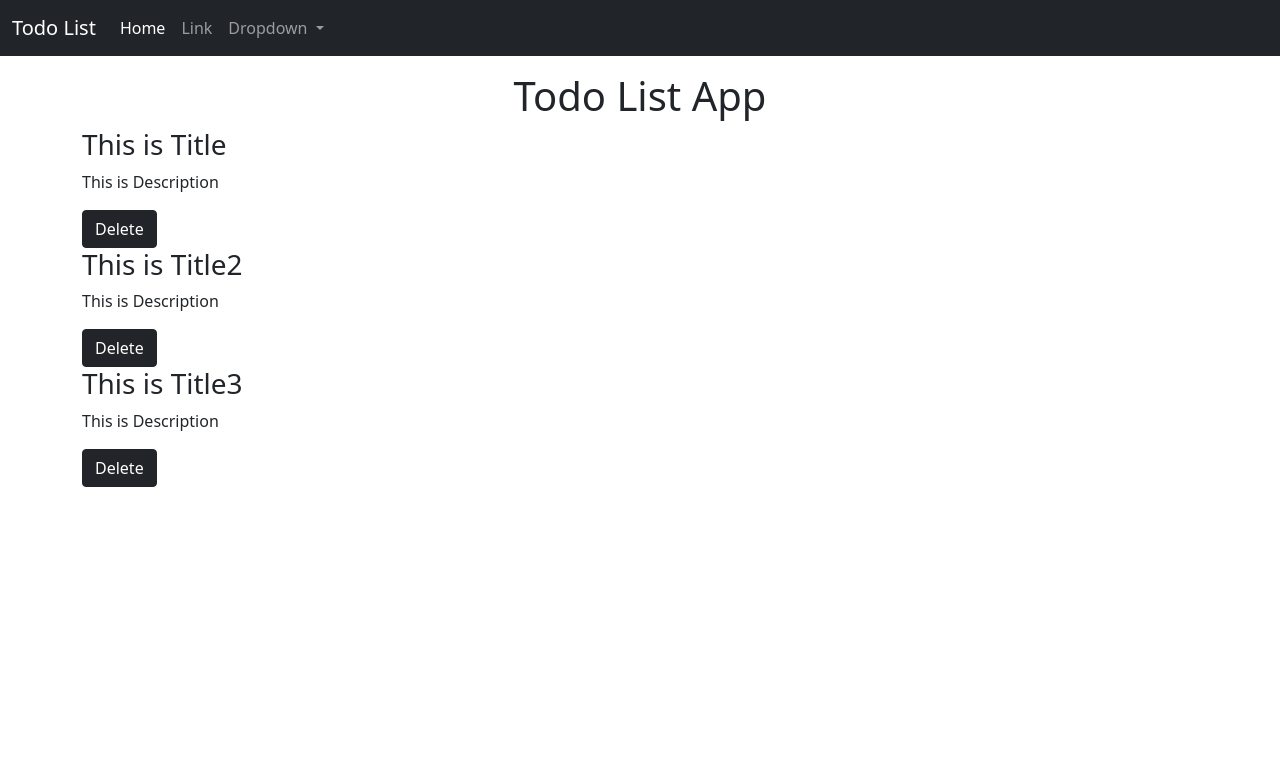
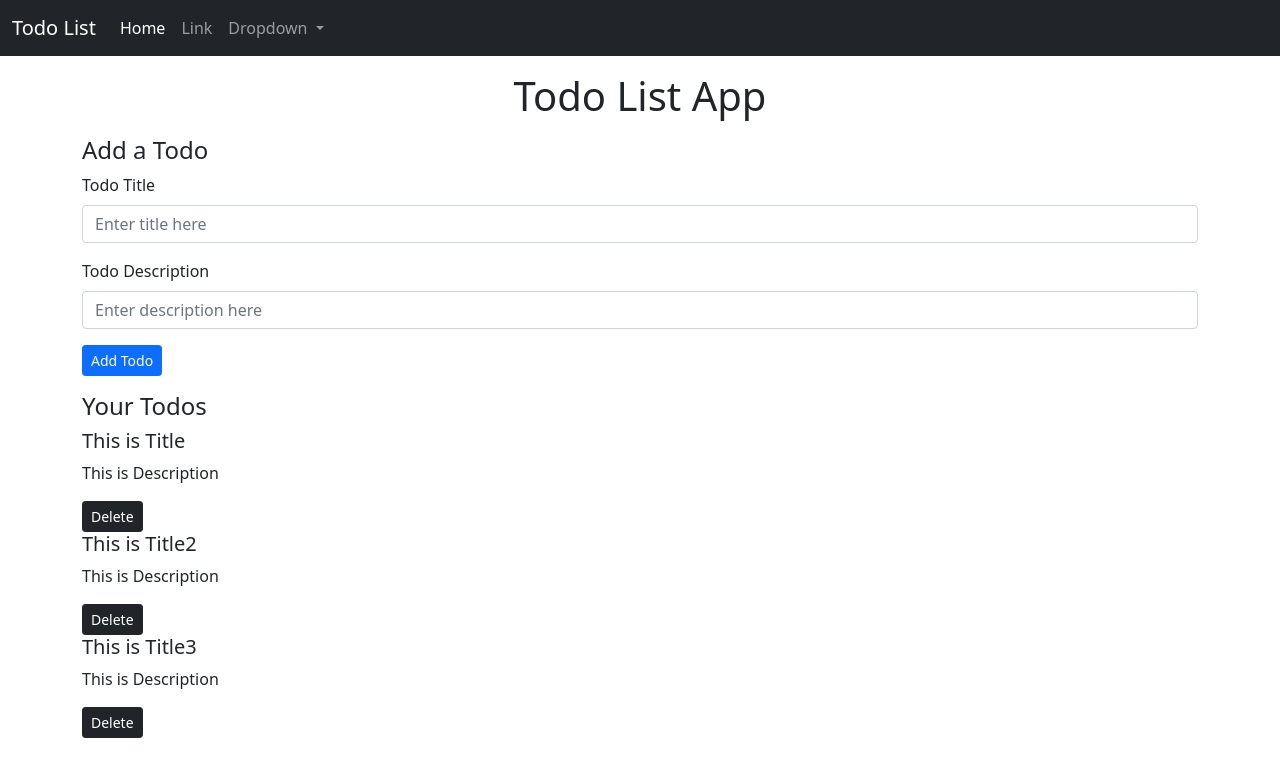
Before and after one commit to kuldeepsinghrai/todolist-angular, an Angular app: page / in a window 1280 px wide. Shown: the top 776 px of the page. Built offline with nearby package versions, Linux system fonts and the light colour scheme.

Commit message:
Adding Todos

```diff
--- /dev/null
+++ b/src/app/MyComponents/add-todo/add-todo.component.html
@@ -0,0 +1,14 @@
+<div class="my-3">
+    <h4>Add a Todo</h4>
+    <form (ngSubmit)="onSubmit()">
+        <div class="mb-3">
+            <label for="title" class="form-label">Todo Title</label>
+            <input type="text"[(ngModel)]="title" class="form-control" placeholder="Enter title here" name="title" id="title">
+        </div>
+        <div class="mb-3">
+            <label for="desc" class="form-label">Todo Description</label>
+            <input type="text" [(ngModel)]="desc" class="form-control" placeholder="Enter description here" name=desc id="desc">
+        </div>
+        <button type="submit" class="btn btn-sm btn-primary">Add Todo</button>
+    </form>
+</div>
--- /dev/null
+++ b/src/app/MyComponents/add-todo/add-todo.component.ts
@@ -0,0 +1,31 @@
+import { Component, EventEmitter, OnInit, Output } from '@angular/core';
+import { Todo } from 'src/app/Todo';
+
+@Component({
+  selector: 'app-add-todo',
+  templateUrl: './add-todo.component.html',
+  styleUrls: ['./add-todo.component.css']
+})
+export class AddTodoComponent implements OnInit {
+  title!: string;
+  desc!: string;
+
+
+
+  @Output() todoAdd: EventEmitter<Todo> = new EventEmitter();
+  constructor() { }
+
+  ngOnInit(): void {
+  }
+  onSubmit() {
+    const todo = {
+      sno:1,
+      title:this.title,
+      desc:this.desc,
+      isActive:true,
+    }
+    this.todoAdd.emit(todo);
+
+  }
+
+}
--- a/src/app/MyComponents/todo-item/todo-item.component.html
+++ b/src/app/MyComponents/todo-item/todo-item.component.html
@@ -1,3 +1,3 @@
-<h3>{{todo?.title}}</h3>
+<h5>{{todo?.title}}</h5>
 <p>{{todo?.desc}}</p>
-<button class="btn btn-dark" (click)="onClick(todo)">Delete</button>
+<button class="btn btn-sm btn-dark" (click)="onClick(todo)">Delete</button>
--- a/src/app/MyComponents/todos/todos.component.html
+++ b/src/app/MyComponents/todos/todos.component.html
@@ -1,3 +1,10 @@
-<div *ngFor="let todo of todos">
-    <app-todo-item [todo]="todo" (todoDelete)="deleteTodo($event)" ></app-todo-item>
-</div>
+<app-add-todo (todoAdd)="addTodo($event)"></app-add-todo>
+<h4>Your Todos</h4>
+
+<div *ngIf="this.todos.length===0; else elseBlock">No Todos available</div>
+<ng-template #elseBlock>
+
+    <div *ngFor="let todo of todos">
+        <app-todo-item [todo]="todo" (todoDelete)="deleteTodo($event)"></app-todo-item>
+    </div>
+</ng-template>
--- a/src/app/MyComponents/todos/todos.component.ts
+++ b/src/app/MyComponents/todos/todos.component.ts
@@ -41,4 +41,9 @@
     this.todos.splice(index, 1);
   }
 
+  addTodo(todo: Todo) {
+    console.log(todo);
+    this.todos.push(todo);
+  }
+
 }
--- a/src/app/app.component.html
+++ b/src/app/app.component.html
@@ -28,6 +28,7 @@
               <li><a class="dropdown-item" href="#">Something else here</a></li>
             </ul>
           </li>
+
         </ul>
       </div>
     </div>
```
Also changed, not shown: src/app/app.module.ts (+6 -2 lines), src/app/MyComponents/add-todo/add-todo.component.css (added), 1 other file (tests, documents, lock files or other folders).
